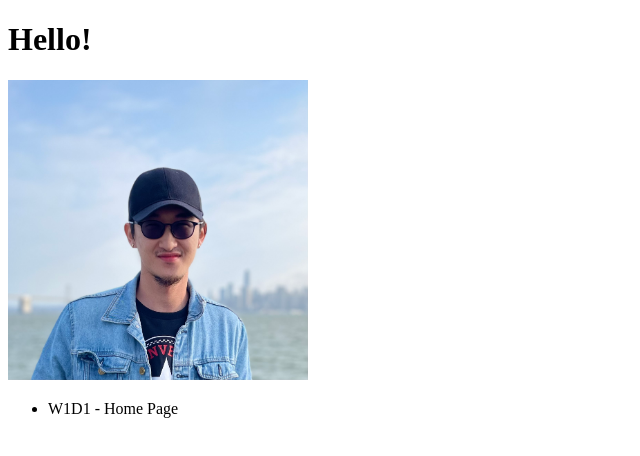
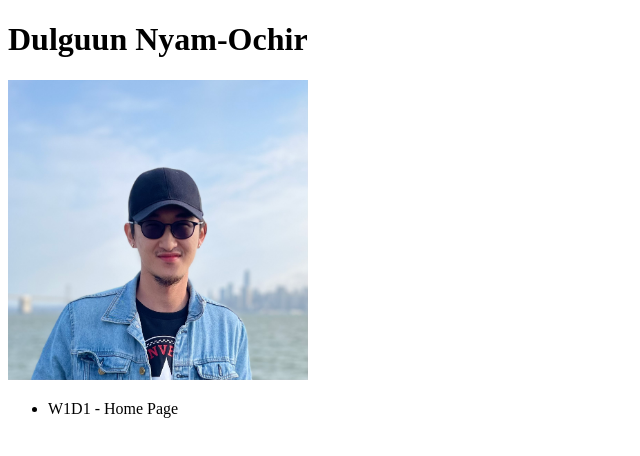
Before and after one commit to dulguunnyamochir/dulguunnyamochir.github.io, a plain HTML site: page index.html in a window 1280 px wide. Shown: the whole page, without its empty margins (0-640 px from the left). Drawn offline with Linux system fonts and the light colour scheme.

Commit message:
Update index.html

```diff
--- a/index.html
+++ b/index.html
@@ -3,7 +3,7 @@
 <head>
 </head>
 <body>
-  <h1> Hello! </h1>
+  <h1> Dulguun Nyam-Ochir </h1>
   <img src="dulguun.jpg" alt="Profile picture" width="300" height="300">
   <ul>
     <li>W1D1 - Home Page</li>
```
